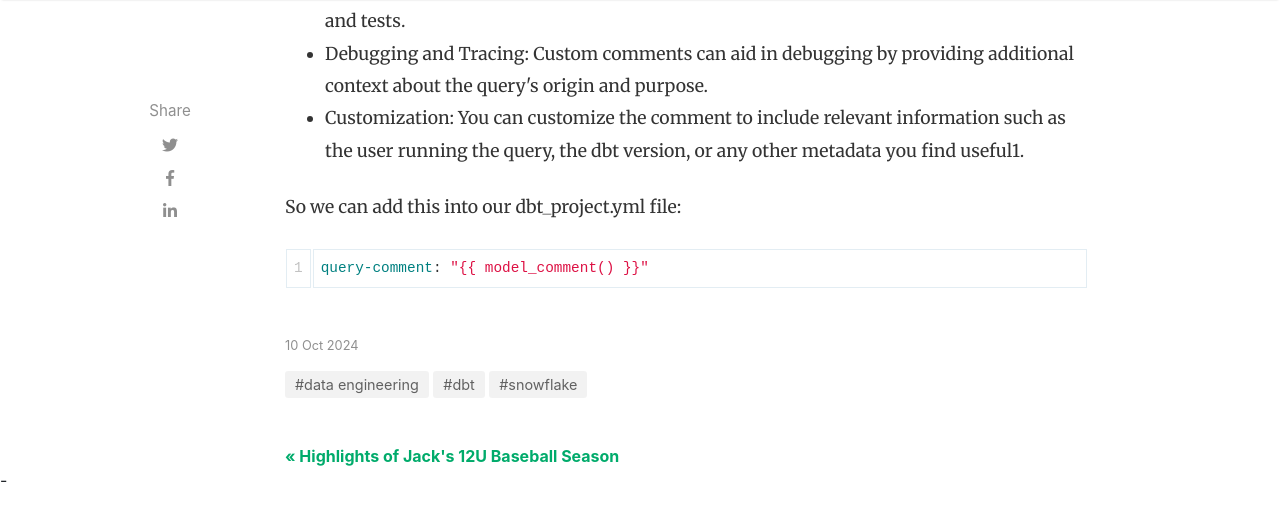
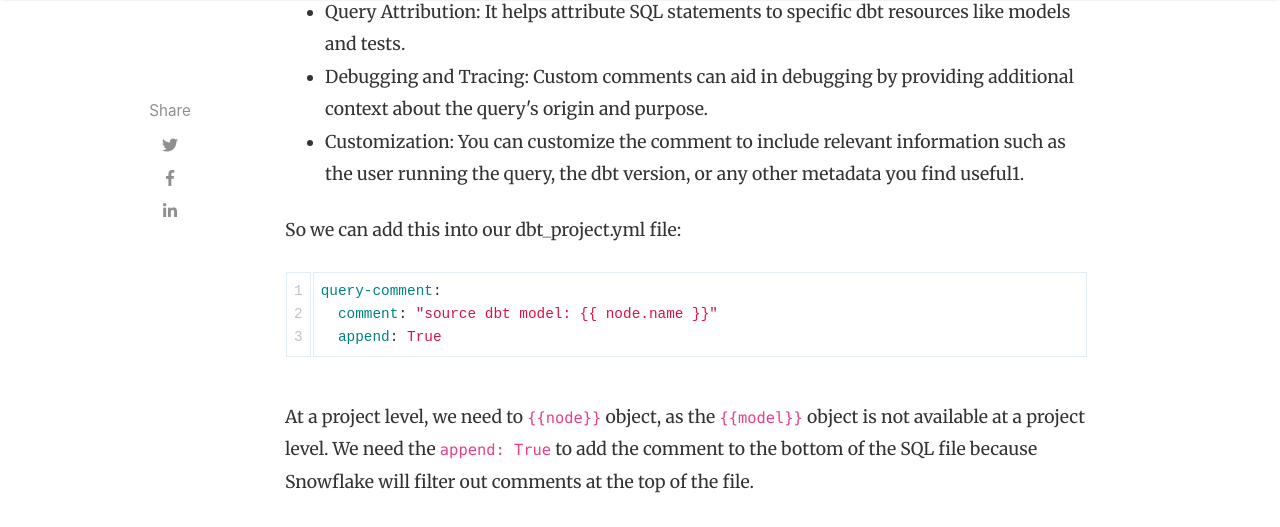
Before and after one commit to jaygrossman/jaygrossman.github.io, a Jekyll site: the page built from _posts/2024-10-10-associating_dbt_models_to_queries_in_snowflake.md, in a window 1280 px wide and 1400 px high, scrolled down 3569 px. Shown: the top 527 px of the window. Built offline with Jekyll 4.4.1, drawn with Linux system fonts in a browser that asks for light colours; nearby versions of some CDN libraries; comment, search, counter and statistics services are not loaded; some of the changed text lies outside the part shown.

Commit message:
associating_dbt_models_to_queries_in_snowflake

````diff
--- a/_posts/2024-10-10-associating_dbt_models_to_queries_in_snowflake.md
+++ b/_posts/2024-10-10-associating_dbt_models_to_queries_in_snowflake.md
@@ -43,20 +43,21 @@ comments: false
 {% raw %}
 ```sql
 {% macro model_comment() %}
-/* Model: {{ model.name }} */
+/* source dbt model: {{ model.name }} */
 {% endmacro %}
 ```
 {% endraw %}
 
-<p>Then we can add the comment to the top of the SQL file for the model:</p>
+<p>Then we can add the comment to the bottom of the SQL file for the model:</p>
 
 {% raw %}
-```
-{{ model_comment() }}
+```sql
 SELECT
   field1
   , field2
 FROM my_table
+
+{{ model_comment() }}
 ```
 {% endraw %}
 
@@ -74,6 +75,40 @@ FROM my_table
 
 {% raw %}
 ```yaml
-query-comment: "{{ model_comment() }}"
+query-comment:
+  comment: "source dbt model: {{ node.name }}"
+  append: True
 ```
 {% endraw %}
+
+At a project level, we need to {% raw %}`{{node}}`{% endraw %} object, as the {% raw %}`{{model}}`{% endraw %} object is not available at a project level. We need the `append: True` to add the comment to the bottom of the SQL file because Snowflake will filter out comments at the top of the file.
+
+
+I have the following model named "my_dbt_model" in my dbt project:
+{% raw %}
+```sql
+SELECT
+  field1
+  , field2
+FROM my_table
+```
+{% endraw %}
+
+<p>I ran the following to run the model in our Snowflake environment:</p>
+
+```
+dbt run -s my_dbt_model
+```
+
+<p>When I look at the query history in Snowflake, I can now see the following sql for a model named "my_dbt_model":</p>
+
+{% raw %}
+```sql
+SELECT
+  field1
+  , field2
+FROM my_table
+
+/* source dbt model: my_dbt_model_model */;
+```
+{% endraw %}
````
